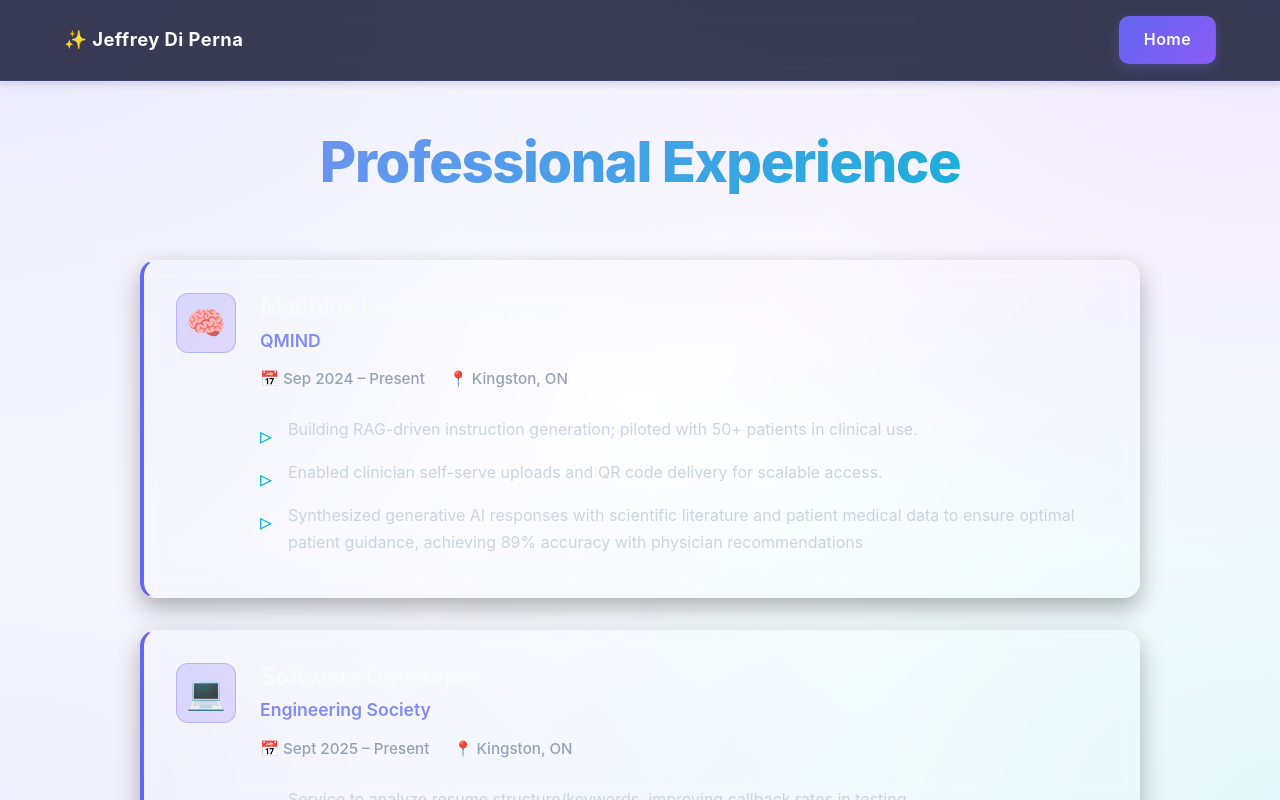
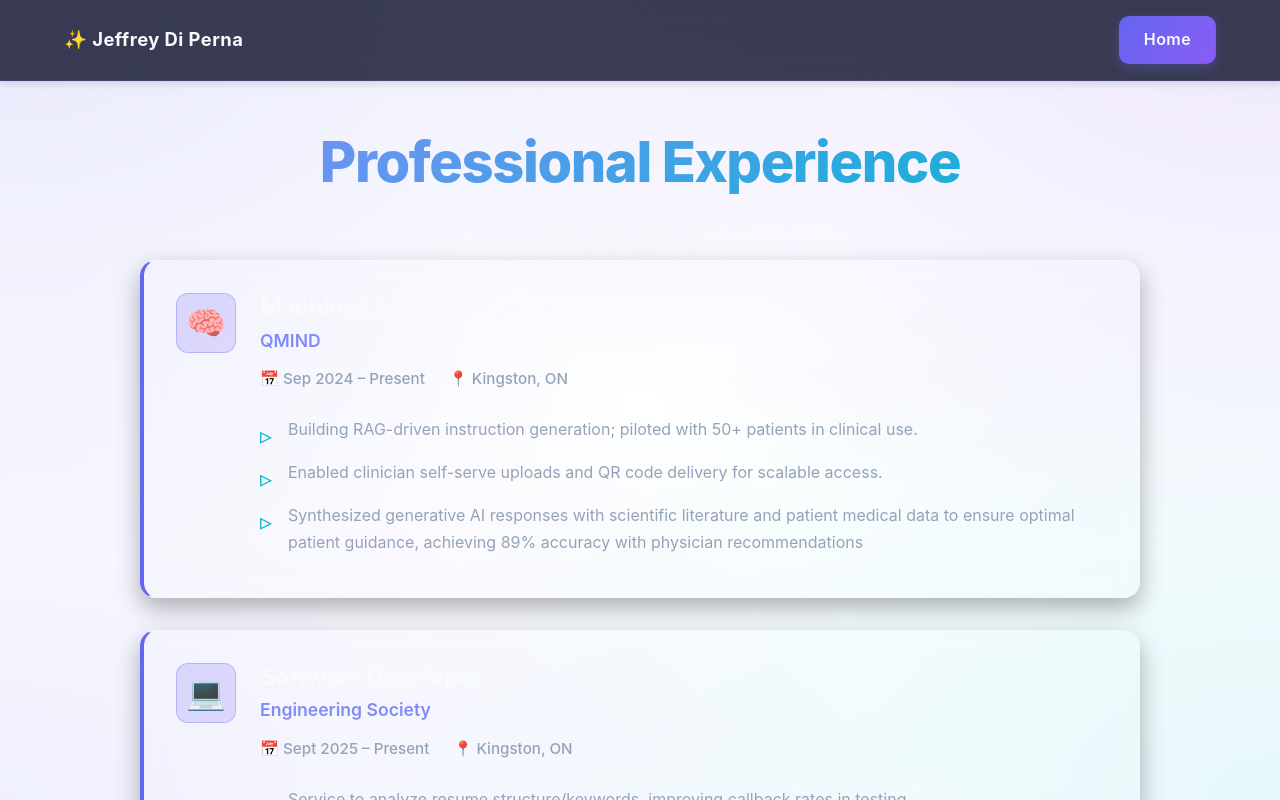
Before and after one commit to JeffreyDiPerna/Personal_Portfolio_Website, a Next.js app in the folder jeffrey-portfolio/: page /experiences in a window 1280 px wide. Built offline with nearby package versions, Linux system fonts and the light colour scheme.

Commit message:
fix made text in about and experiences more readable

```diff
--- a/jeffrey-portfolio/src/app/about/page.jsx
+++ b/jeffrey-portfolio/src/app/about/page.jsx
@@ -96,7 +96,7 @@ const styles = {
   text: {
     fontSize: "1.2rem",
     lineHeight: 1.8,
-    color: "#cbd5e1",
+    color: "#94a3b8",
     maxWidth: "800px",
     margin: "0 auto",
   },
--- a/jeffrey-portfolio/src/app/experiences/page.jsx
+++ b/jeffrey-portfolio/src/app/experiences/page.jsx
@@ -205,7 +205,7 @@ const styles = {
     position: "relative",
     fontSize: "1rem",
     lineHeight: "1.7",
-    color: "#cbd5e1",
+    color: "#94a3b8",
     paddingLeft: "28px",
   },
   bullet: {
```
